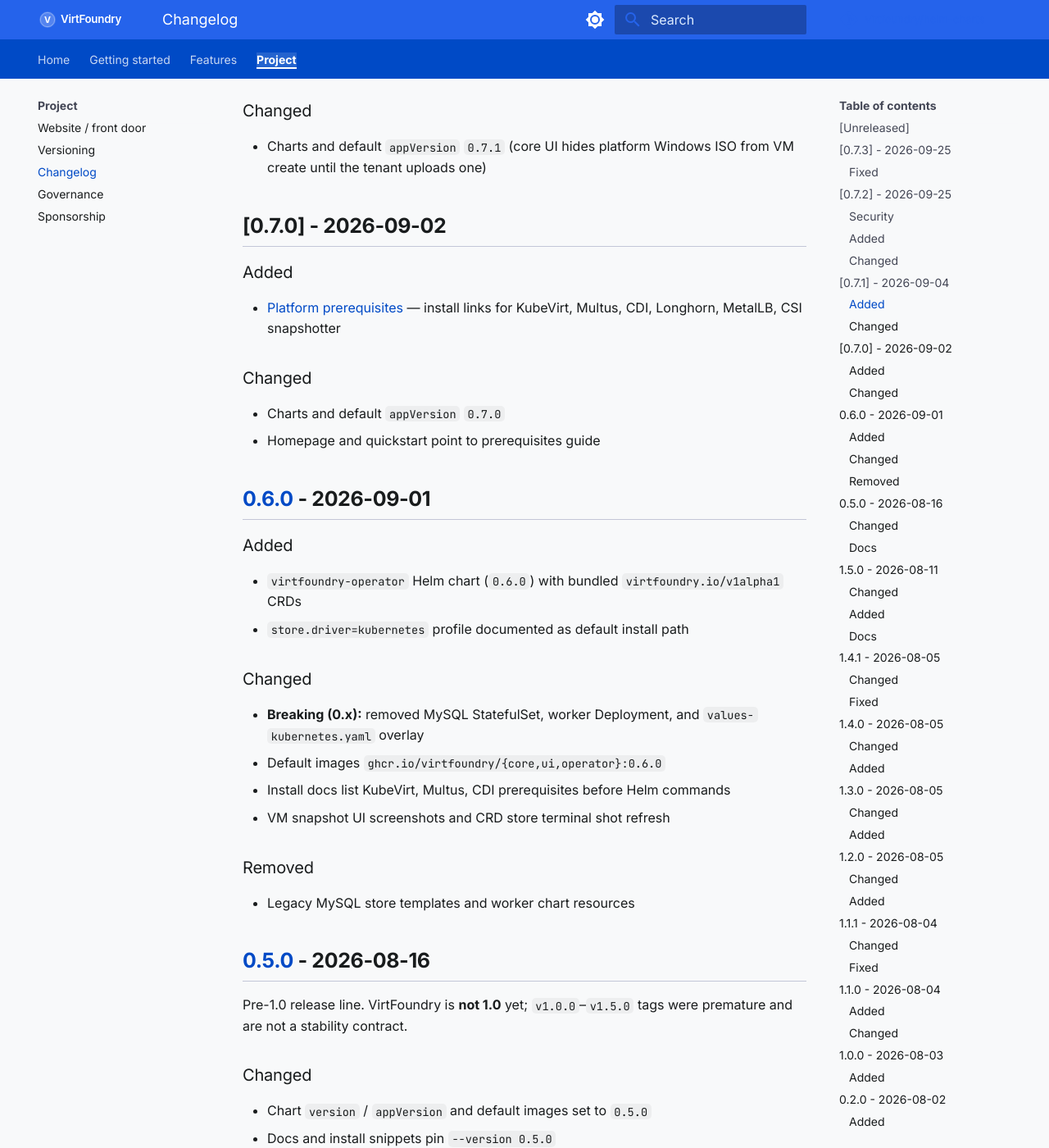
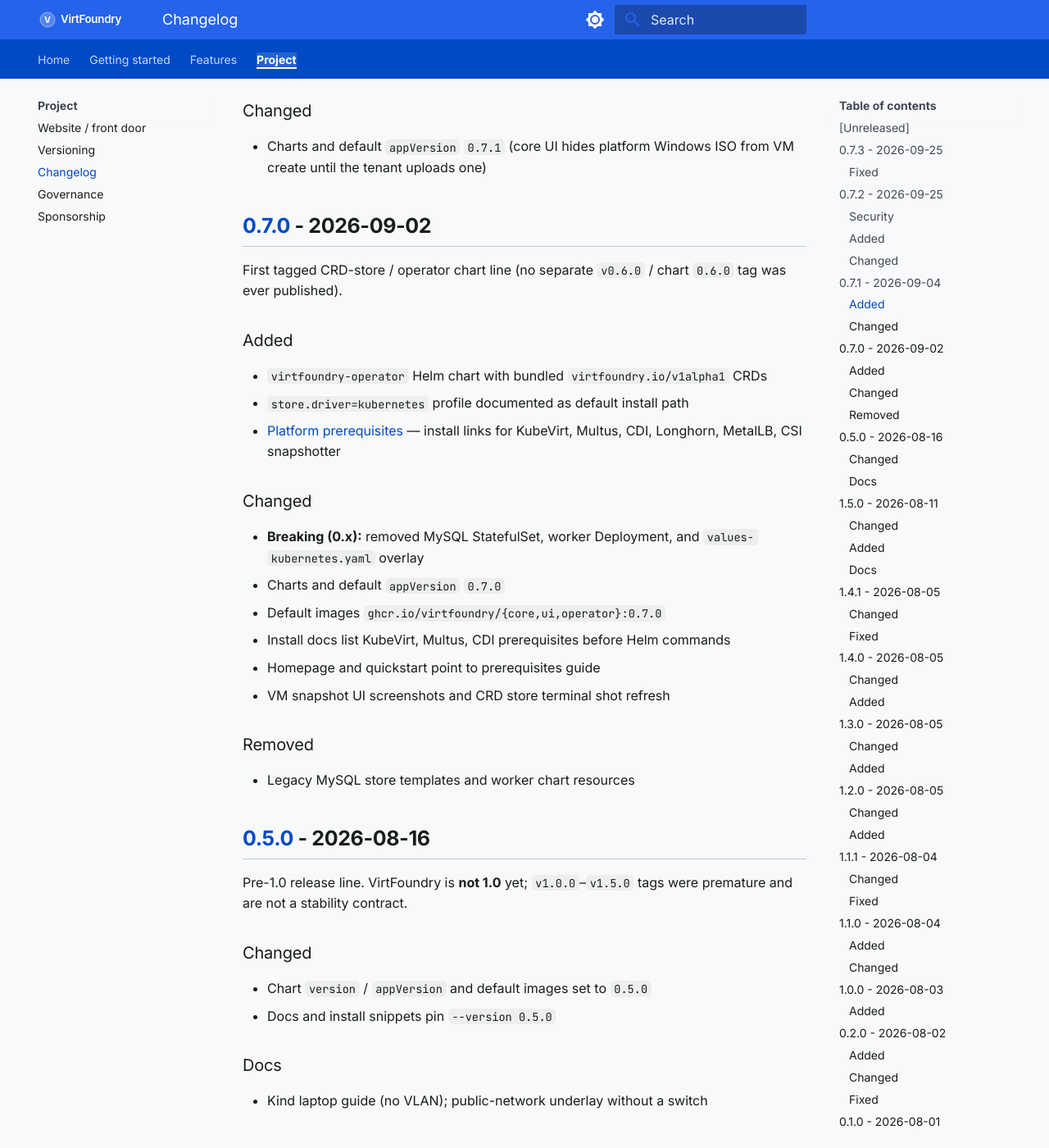
Before and after one commit to virtfoundry/helm-charts, an MkDocs documentation site: the page built from docs/project/changelog.md, in a window 1280 px wide and 1400 px high, scrolled down 2619 px. Shown: the whole window at 82% size. Built offline with MkDocs 1.6.1 and Material for MkDocs 9.7.7, drawn with Linux system fonts in a browser that asks for light colours; comment, search, counter and statistics services are not loaded; some of the changed text lies outside the part shown.

Commit message:
docs(changelog): fold untagged 0.6.0 into 0.7.0
Align CHANGELOG and docs/project/changelog with published tags
(0.7.0–0.7.3). No 0.8.0 entries; chart index already cleaned on gh-pages.

```diff
--- a/docs/project/changelog.md
+++ b/docs/project/changelog.md
@@ -63,27 +63,21 @@
 
 ## [0.7.0] - 2026-09-02
 
+First tagged CRD-store / operator chart line (no separate `v0.6.0` / chart `0.6.0` tag was ever published).
+
 ### Added
 
+- `virtfoundry-operator` Helm chart with bundled `virtfoundry.io/v1alpha1` CRDs
+- `store.driver=kubernetes` profile documented as default install path
 - [Platform prerequisites](../guide/prerequisites.md) — install links for KubeVirt, Multus, CDI, Longhorn, MetalLB, CSI snapshotter
 
 ### Changed
 
+- **Breaking (0.x):** removed MySQL StatefulSet, worker Deployment, and `values-kubernetes.yaml` overlay
 - Charts and default `appVersion` `0.7.0`
+- Default images `ghcr.io/virtfoundry/{core,ui,operator}:0.7.0`
+- Install docs list KubeVirt, Multus, CDI prerequisites before Helm commands
 - Homepage and quickstart point to prerequisites guide
-
-## [0.6.0] - 2026-09-01
-
-### Added
-
-- `virtfoundry-operator` Helm chart (`0.6.0`) with bundled `virtfoundry.io/v1alpha1` CRDs
-- `store.driver=kubernetes` profile documented as default install path
-
-### Changed
-
-- **Breaking (0.x):** removed MySQL StatefulSet, worker Deployment, and `values-kubernetes.yaml` overlay
-- Default images `ghcr.io/virtfoundry/{core,ui,operator}:0.6.0`
-- Install docs list KubeVirt, Multus, CDI prerequisites before Helm commands
 - VM snapshot UI screenshots and CRD store terminal shot refresh
 
 ### Removed
@@ -225,7 +219,10 @@
 - GitHub Pages Helm repository via chart-releaser
 - Deploy scripts and setup helpers (KubeVirt, Multus, CDI)
 
-[0.6.0]: https://github.com/virtfoundry/helm-charts/compare/v0.5.0...v0.6.0
+[0.7.3]: https://github.com/virtfoundry/helm-charts/compare/v0.7.2...v0.7.3
+[0.7.2]: https://github.com/virtfoundry/helm-charts/compare/v0.7.1...v0.7.2
+[0.7.1]: https://github.com/virtfoundry/helm-charts/compare/v0.7.0...v0.7.1
+[0.7.0]: https://github.com/virtfoundry/helm-charts/compare/v0.5.0...v0.7.0
 [0.5.0]: https://github.com/virtfoundry/helm-charts/compare/v1.5.0...v0.5.0
 [1.5.0]: https://github.com/virtfoundry/helm-charts/compare/v1.4.1...v1.5.0
 [1.4.1]: https://github.com/virtfoundry/helm-charts/compare/v1.4.0...v1.4.1
```
Also changed, not shown: CHANGELOG.md (+1 -5 lines).
